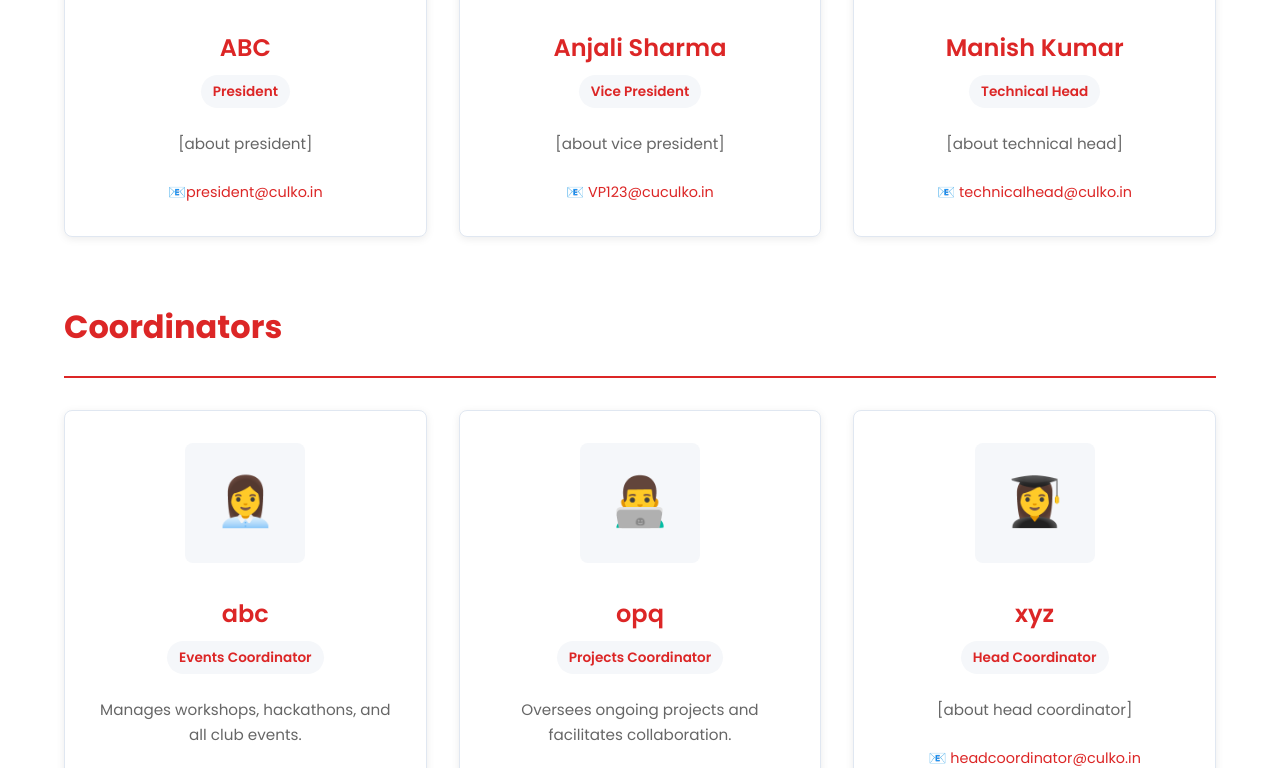
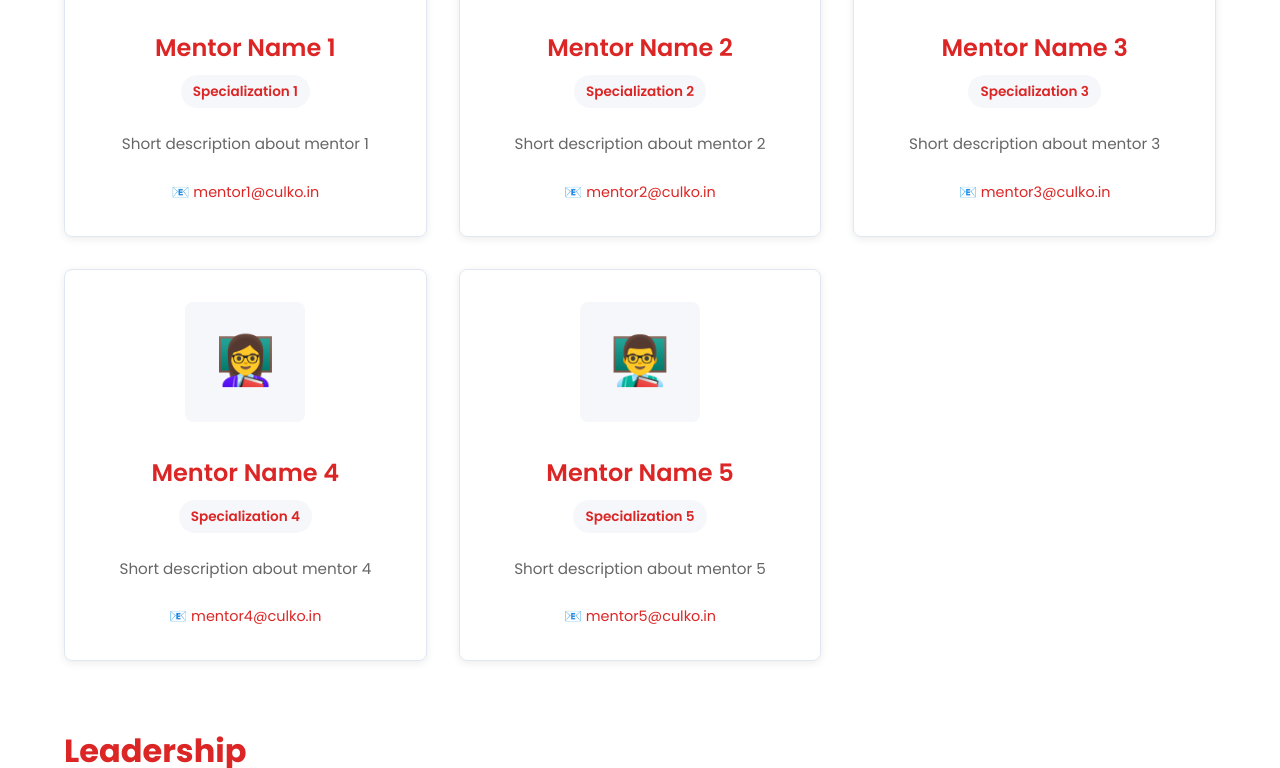
Before and after one commit to CU-CodingClub/cucodingclub.github.io, a plain HTML site: page team.html in a window 1280 px wide. Shown: the part 662-1430 px from the top of the page. Drawn offline with Linux system fonts and the light colour scheme.

Commit message:
Add Mentors section with 5 mentor placeholders before Leadership section

```diff
--- a/team.html
+++ b/team.html
@@ -39,6 +39,67 @@
     <!-- Team Section -->
     <section class="team-section">
         <div class="container">
+            <!-- Mentors -->
+            <div class="team-category">
+                <h2>Mentors</h2>
+                <div class="team-grid">
+                    <!-- Mentor 1 -->
+                    <div class="team-card">
+                        <div class="team-image">
+                            <div class="image-placeholder">👨‍🏫</div>
+                        </div>
+                        <h3>Mentor Name 1</h3>
+                        <p class="team-role">Specialization 1</p>
+                        <p class="team-bio">Short description about mentor 1</p>
+                        <p class="team-contact">📧 mentor1@culko.in</p>
+                    </div>
+
+                    <!-- Mentor 2 -->
+                    <div class="team-card">
+                        <div class="team-image">
+                            <div class="image-placeholder">👩‍🏫</div>
+                        </div>
+                        <h3>Mentor Name 2</h3>
+                        <p class="team-role">Specialization 2</p>
+                        <p class="team-bio">Short description about mentor 2</p>
+                        <p class="team-contact">📧 mentor2@culko.in</p>
+                    </div>
+
+                    <!-- Mentor 3 -->
+                    <div class="team-card">
+                        <div class="team-image">
+                            <div class="image-placeholder">👨‍🏫</div>
+                        </div>
+                        <h3>Mentor Name 3</h3>
+                        <p class="team-role">Specialization 3</p>
+                        <p class="team-bio">Short description about mentor 3</p>
+                        <p class="team-contact">📧 mentor3@culko.in</p>
+                    </div>
+
+                    <!-- Mentor 4 -->
+                    <div class="team-card">
+                        <div class="team-image">
+                            <div class="image-placeholder">👩‍🏫</div>
+                        </div>
+                        <h3>Mentor Name 4</h3>
+                        <p class="team-role">Specialization 4</p>
+                        <p class="team-bio">Short description about mentor 4</p>
+                        <p class="team-contact">📧 mentor4@culko.in</p>
+                    </div>
+
+                    <!-- Mentor 5 -->
+                    <div class="team-card">
+                        <div class="team-image">
+                            <div class="image-placeholder">👨‍🏫</div>
+                        </div>
+                        <h3>Mentor Name 5</h3>
+                        <p class="team-role">Specialization 5</p>
+                        <p class="team-bio">Short description about mentor 5</p>
+                        <p class="team-contact">📧 mentor5@culko.in</p>
+                    </div>
+                </div>
+            </div>
+
             <!-- Leadership -->
             <div class="team-category">
                 <h2>Leadership</h2>
```
